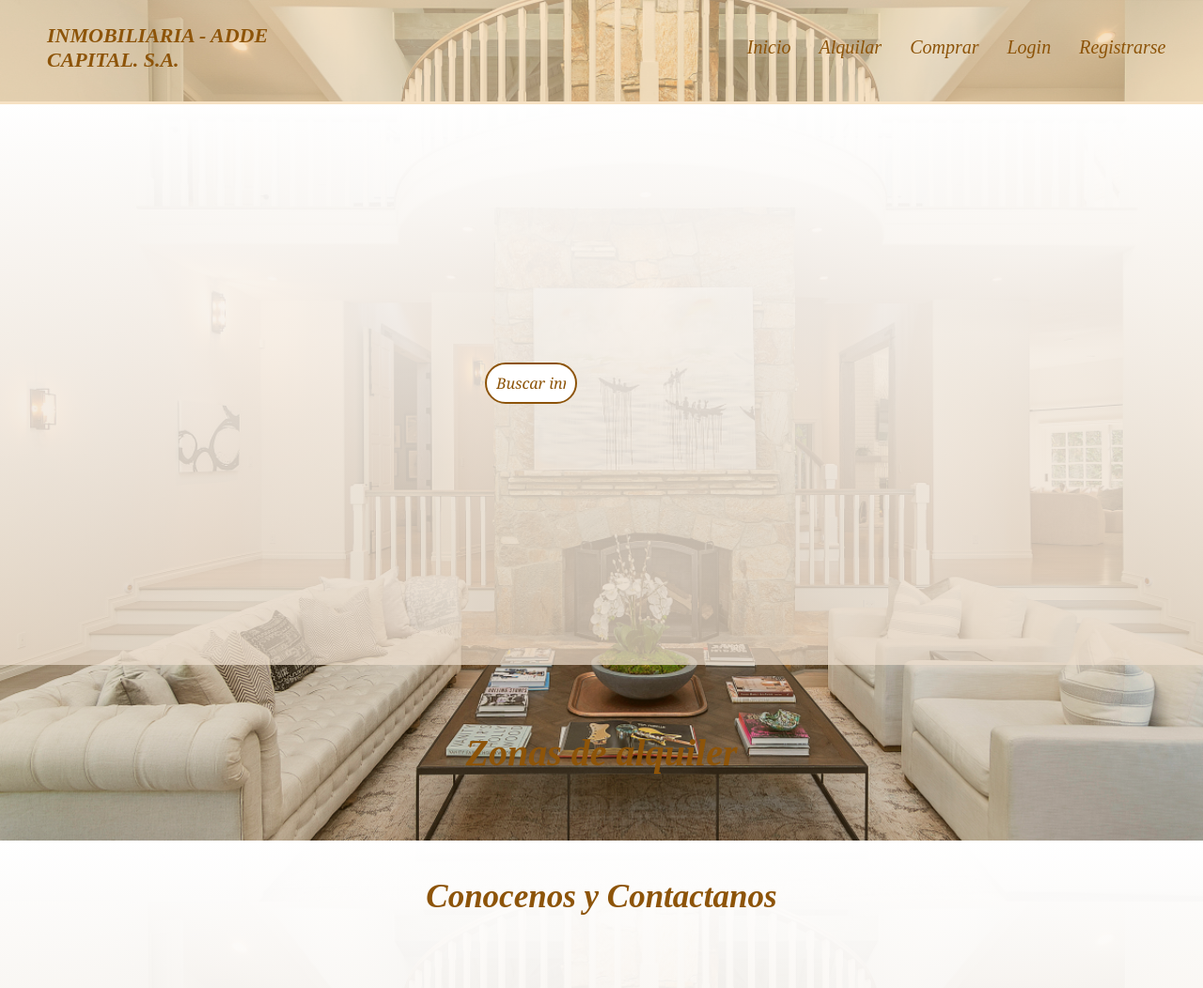
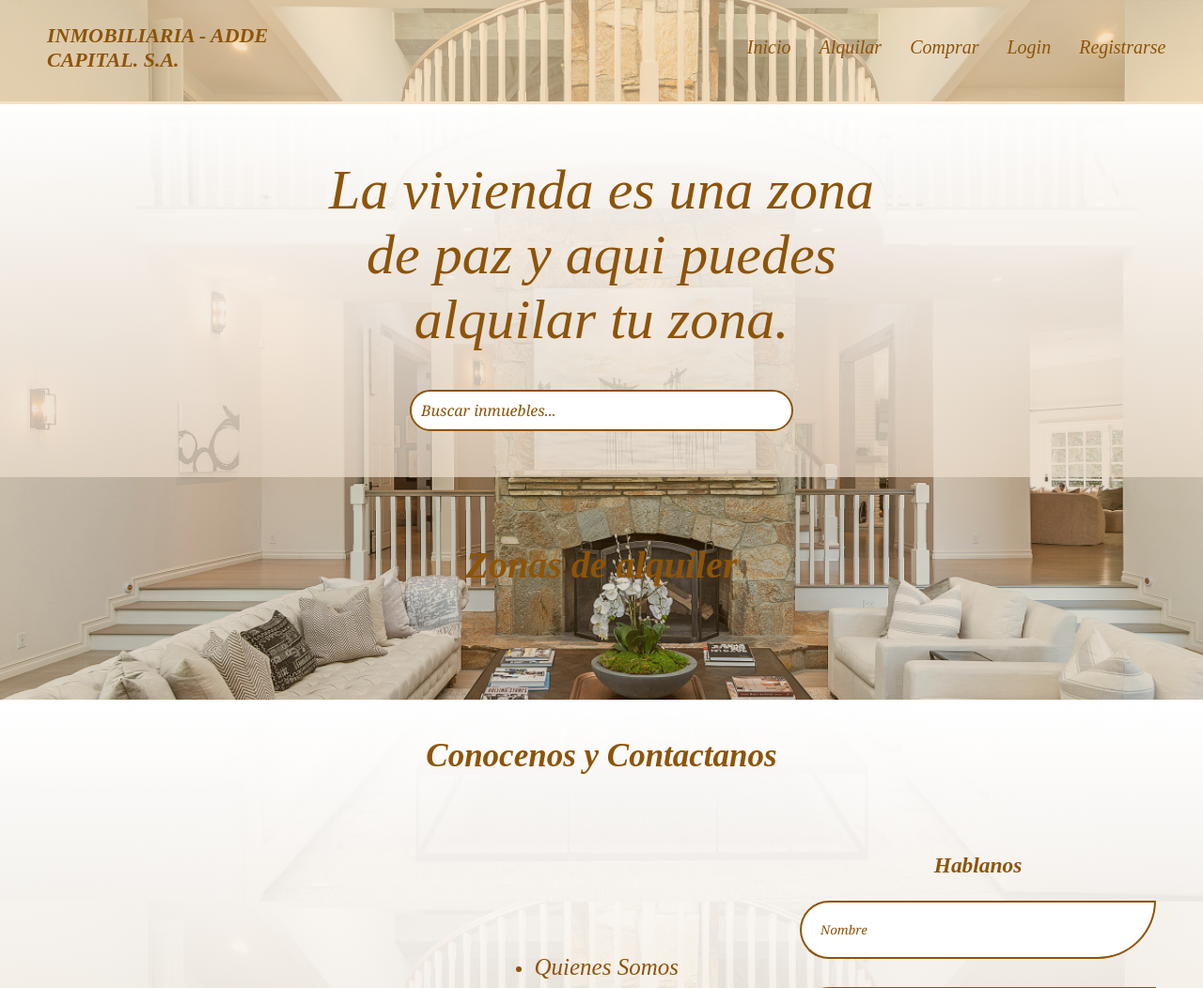
Before and after one commit to aldayan/Inmobiliaria, a PHP site: page /inmuebles/alquilar.php in a window 1280 px wide. Shown: the top 1052 px of the page at 94% size. Run offline with PHP 8.4, Linux system fonts and the light colour scheme; data that the repository does not hold is empty.

Commit message:
back end

```diff
--- a/assets/css/style-index.css
+++ b/assets/css/style-index.css
@@ -433,6 +433,40 @@ body {
 }
 
 
+/*-----------------------------------*/
+
+             /*CARTULINAS*/
+
+/*-----------------------------------*/
+
+.cartulinas{
+    margin-top: -25px;
+    display: flex;
+    justify-content: space-between;
+    align-items: center;
+    width: 100%;
+    height: 500px;
+    background: linear-gradient(white, rgba(229, 211, 190, 0.781));
+
+   }
+
+   .cartulina-titulo{
+       font-size: 80px;
+       text-align: center;
+       width: 50%;
+   }
+
+   .presentacion-cartulina{
+
+      font-size: 20px;
+      margin-bottom: 70px;
+      text-align: center;
+      width: 50%;
+   }
+
+.p{
+    margin: 40px;
+}
 
 /*---------------------------------------------*/
 
@@ -449,6 +483,7 @@ body {
     display: flex;
     justify-content: center;
     flex-wrap: wrap;
+    margin-bottom: 50px;
 
 }
 
--- a/assets/css/style-inmuebles.css
+++ b/assets/css/style-inmuebles.css
@@ -39,3 +39,58 @@ font-size: 40px;
     justify-content: center;
     align-items: center;
 }
+
+
+/*---------------------------------------------*/
+
+
+        /*ALQUILAR*/
+
+
+/*---------------------------------------------*/
+
+
+.buscador-pizarra-alquilar .container{
+    display: flex;
+    justify-content: center;
+    align-items: center;
+    height: 400px;
+    background: linear-gradient(white, rgba(229, 211, 190, 0.781));
+    margin-top: 100px;
+}
+
+.presentacion-titulo-alquiler{
+    font-size: 60px;
+    text-align: center;
+    width: 50%;
+    margin-top: 10px;
+    margin-bottom: 40px;
+
+}
+
+/*---------------------------------------------*/
+
+
+        /*VENTA*/
+
+
+/*---------------------------------------------*/
+
+
+.buscador-pizarra-venta .container{
+    display: flex;
+    justify-content: center;
+    align-items: center;
+    height: 400px;
+    background: linear-gradient(white, rgba(229, 211, 190, 0.781));
+    margin-top: 100px;
+}
+
+.presentacion-titulo-venta{
+    font-size: 60px;
+    text-align: center;
+    width: 50%;
+    margin-top: 10px;
+    margin-bottom: 20px;
+
+}
--- a/formularios/registrar.php
+++ b/formularios/registrar.php
@@ -113,7 +113,7 @@
                     <div class="informacion-contacto">
 
                         <nav class="lista-contacto">
-                            <img src="./assets/img/ " class="img-contacto" alt="logo">
+                            <img src="../assets/img/logo2.png " class="img-contacto" alt="logo">
 
                             <ul class="lista-informacion">
                                 <li class="list-info "><a class="preguntas" href="informacion/informacion.html">Quienes Somos</a></li>
--- a/index.php
+++ b/index.php
@@ -78,8 +78,8 @@ include("./dba/db.php");
 \
 
             <div class="cartulinas">
-             <p class="cartulina-titulo">Encuentra la comodidad en un instante</p>
-                <p class="presentacion-cartulina"> Durante numerosas misiones más que imposibles,
+             <p class="cartulina-titulo p">Hazte con la comodidad en un instante</p>
+                <p class="presentacion-cartulina p"> Durante numerosas misiones más que imposibles,
                     Dom Toretto y su familia han sido capaces de ser más listos, de tener más valor y
                     e ir más rápido que cualquier enemigo que se cruzara con ellos. Pero ahora tendrán
                     que enfrentarse al oponente más letal que jamás hayan conocido: un terrible peligro
--- a/inmuebles/alquilar.php
+++ b/inmuebles/alquilar.php
@@ -45,20 +45,18 @@ include("../dba/db.php");
     <main class="desarrollo">
         <div class="container">
 
-            <section class="buscador-pizarra">
+        <section class="buscador-pizarra-alquilar">
                 <div class="container">
 
-
-
-                    <div class="buscador-inmobiliaria">
+            <div class="presentacion"  >
+            <p class="presentacion-titulo-alquiler">La vivienda es una zona de paz y aqui puedes alquilar tu zona.</p>
 
                     <input type="text" class="buscador" id="buscador"   placeholder="Buscar inmuebles...">
+            </div>
 
-                    </div>
 
                 </div>
             </section>
-
 
             <section class="zonas-alquiler articulo" id="alquiler">
                 <div class="container ">
```
Also changed, not shown: assets/css/style-registra.css (+2 -7 lines), inmuebles/comprar.php (+4 -5 lines).
